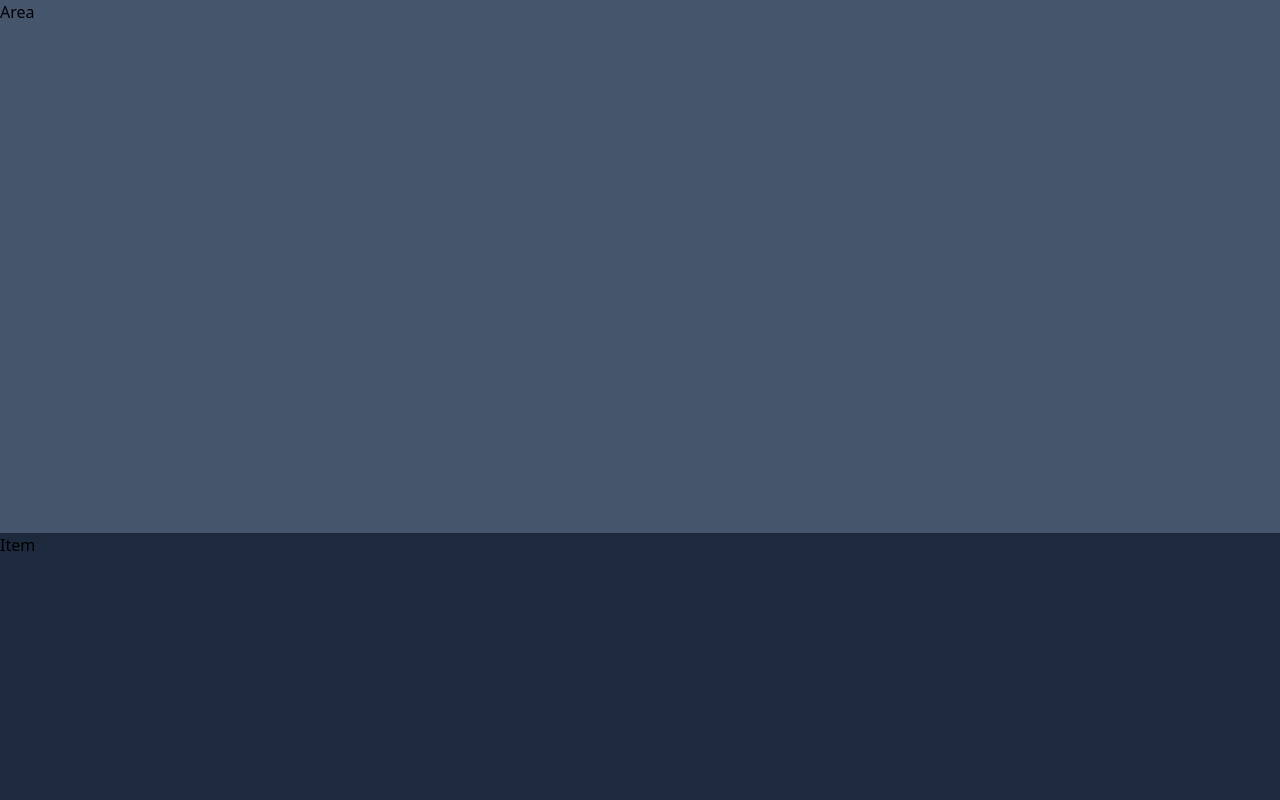
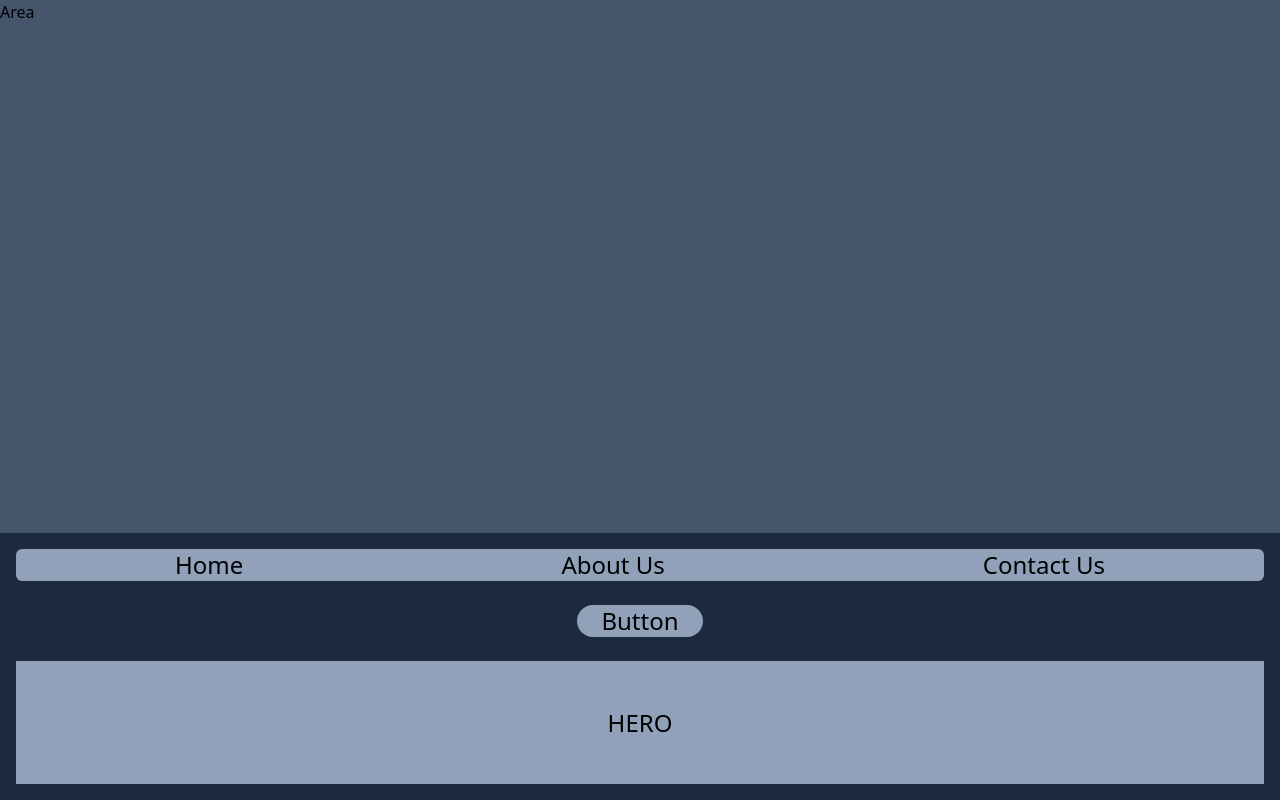
Before and after one commit to akshay-ken/dragNdropSiteBuilder, a React (Vite) app: page / in a window 1280 px wide. Built offline with nearby package versions, Linux system fonts and the light colour scheme.

Commit message:
style: add draggable items with styling

```diff
--- a/src/components/DraggableItem.jsx
+++ b/src/components/DraggableItem.jsx
@@ -1,7 +1,22 @@
 export function DraggableItem() {
   return (
-    <section className="bg-slate-800 h-1/3 absolute inset-x-0 bottom-0">
-      <div>Item</div>
+    <section className="bg-slate-800 h-1/3 absolute inset-x-0 bottom-0 p-4 flex flex-col gap-y-6 items-center">
+      {/* draggable item one */}
+      <nav className="bg-slate-400 rounded-md w-full">
+        <ul className="flex flex-row justify-around md:text-2xl text-xl">
+          <li>Home</li>
+          <li>About Us</li>
+          <li>Contact Us</li>
+        </ul>
+      </nav>
+      {/* draggable item two */}
+      <button className="bg-slate-400 px-6 w-fit rounded-full text-xl md:text-2xl">
+        Button
+      </button>
+      {/* draggable items three */}
+      <section className="w-full bg-slate-400 h-full flex flex-col items-center justify-center text-xl md:text-2xl">
+        HERO
+      </section>
     </section>
   );
 }
```
